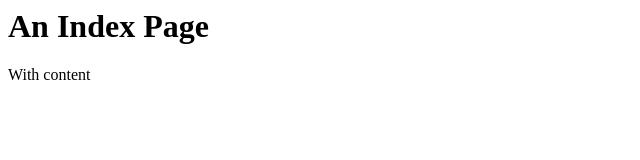
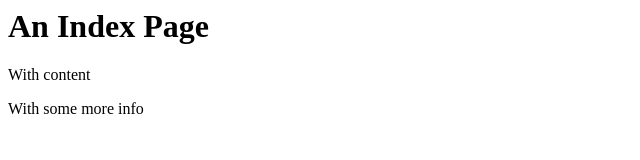
Before and after one commit to hewb/learning, a plain HTML site: page dev_files/index.html in a window 1280 px wide. Shown: the whole page, without its empty margins (0-640 px from the left). Drawn offline with Linux system fonts and the light colour scheme.

Commit message:
Modified the index file

```diff
--- a/dev_files/index.html
+++ b/dev_files/index.html
@@ -5,5 +5,6 @@
 <body>
 <h1>An Index Page</h1>
 <p>With content</p>
+<p>With some more info</p>
 </body>
 </html>
```
